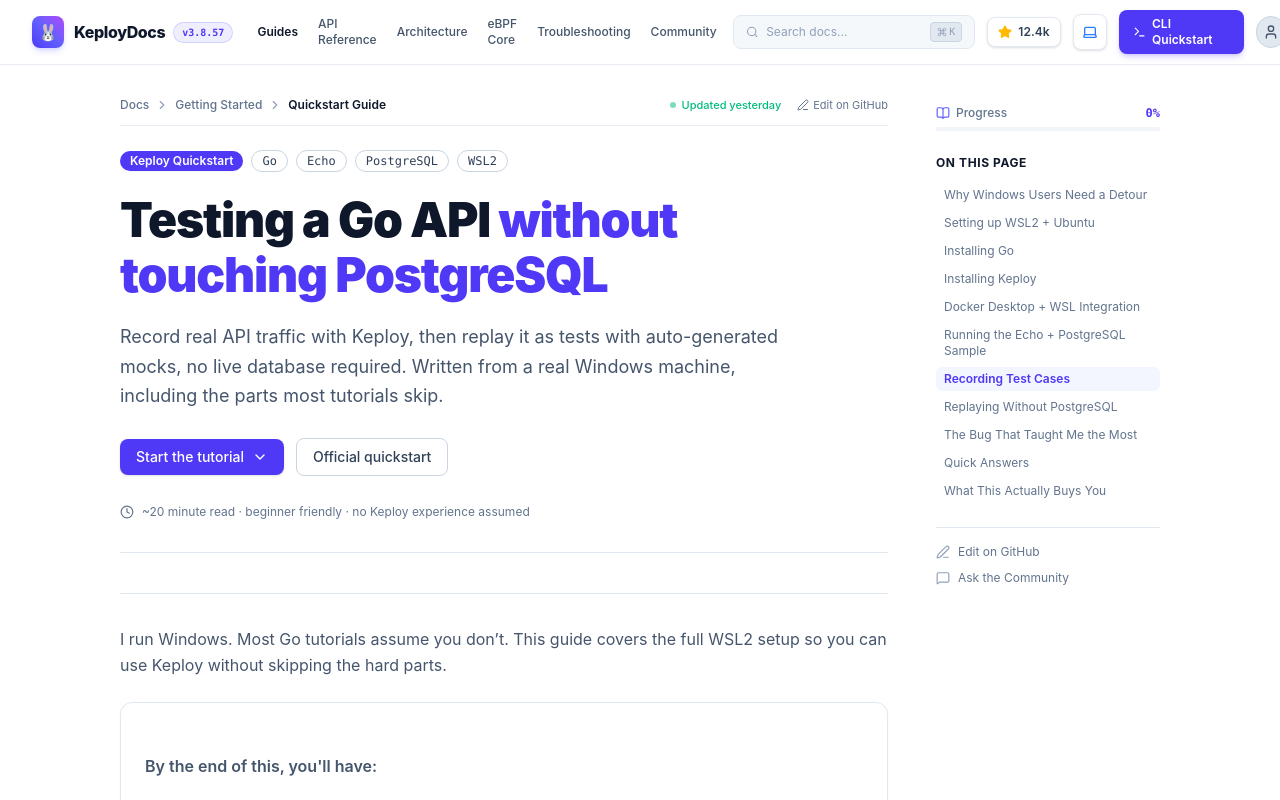
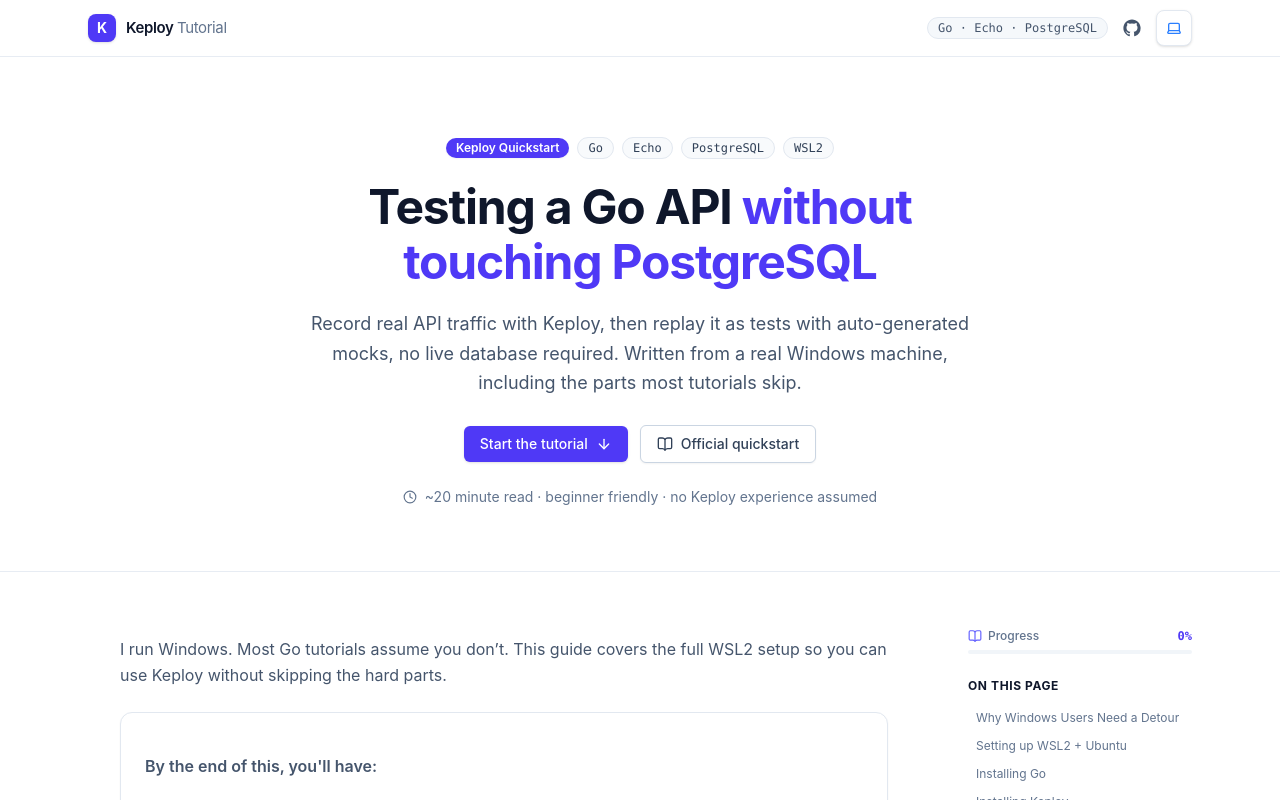
Before and after one commit to Dushyant-code2003/keploy-documentation, a Next.js app: page / in a window 1280 px wide. Shown: the top 800 px of the page. Built offline with nearby package versions, Linux system fonts and the light colour scheme.

Commit message:
feat: maximize view layout, streamline navbar, and add comprehensive explanation for --api-key usage

```diff
--- a/src/app/page.tsx
+++ b/src/app/page.tsx
@@ -1,118 +1,88 @@
 import React from "react";
 import TutorialContent from "@/content/tutorial.mdx";
 import { TableOfContents } from "@/components/TableOfContents";
-import {
-  Clock,
-  Key,
-  Layers,
-  ChevronRight,
-  Edit3,
-  ArrowRight,
-} from "lucide-react";
+import { Clock, ArrowDown, BookOpen } from "lucide-react";
 
 export default function Home() {
   return (
     <div className="min-h-screen bg-white dark:bg-[#070b13] text-slate-900 dark:text-slate-100 transition-colors">
-      <div className="max-w-6xl mx-auto flex justify-center gap-8 lg:gap-12 px-4 sm:px-6 py-8">
-        {/* Center Column: Documentation Body */}
-        <main className="flex-1 min-w-0 max-w-3xl">
-          {/* Breadcrumb & GitHub Edit Bar matching screenshot */}
-          <div className="flex flex-wrap items-center justify-between gap-3 text-xs text-slate-500 dark:text-slate-400 mb-6 pb-3 border-b border-slate-200/80 dark:border-slate-800/80">
-            <div className="flex items-center gap-1.5 font-medium">
-              <span className="hover:text-slate-900 dark:hover:text-white cursor-pointer">
-                Docs
-              </span>
-              <ChevronRight className="w-3.5 h-3.5 text-slate-400" />
-              <span className="hover:text-slate-900 dark:hover:text-white cursor-pointer">
-                Getting Started
-              </span>
-              <ChevronRight className="w-3.5 h-3.5 text-slate-400" />
-              <span className="text-slate-900 dark:text-slate-200 font-semibold">
-                Quickstart Guide
-              </span>
-            </div>
+      {/* Hero Section: Full width container with centered content matching benchmark */}
+      <section id="top" className="relative overflow-hidden border-b border-slate-200/80 dark:border-slate-800/80">
+        <div
+          aria-hidden="true"
+          className="absolute inset-0 -z-10 bg-[radial-gradient(ellipse_60%_50%_at_50%_-10%,oklch(0.67_0.2_41/0.12),transparent)]"
+        />
+        <div
+          aria-hidden="true"
+          className="absolute inset-0 -z-10 bg-[linear-gradient(to_right,var(--border)_1px,transparent_1px),linear-gradient(to_bottom,var(--border)_1px,transparent_1px)] bg-[size:56px_56px] opacity-[0.25] [mask-image:radial-gradient(ellipse_70%_60%_at_50%_0%,black,transparent)]"
+        />
 
-            <div className="flex items-center gap-4 text-[11px]">
-              <span className="flex items-center gap-1.5 text-emerald-500 font-medium">
-                <span className="w-1.5 h-1.5 rounded-full bg-emerald-500 animate-pulse" />
-                Updated yesterday
-              </span>
-              <a
-                href="https://github.com/keploy/samples-go"
-                target="_blank"
-                rel="noopener noreferrer"
-                className="flex items-center gap-1 hover:text-slate-900 dark:hover:text-white transition-colors"
-              >
-                <Edit3 className="w-3 h-3" />
-                <span>Edit on GitHub</span>
-              </a>
-            </div>
-          </div>
-
-          {/* Hero Section matching benchmark id="top" */}
-          <section id="top" className="space-y-5 mb-10 pb-8 border-b border-slate-200 dark:border-slate-800 scroll-mt-24 text-center sm:text-left">
-            <div className="flex flex-wrap items-center gap-2 justify-center sm:justify-start">
+        <div className="mx-auto max-w-3xl px-4 pt-14 pb-12 text-center sm:px-6 sm:pt-20 sm:pb-16">
+          {/* Stack Badges */}
+          <div className="mb-5 flex flex-wrap items-center justify-center gap-2">
             <span className="inline-flex items-center px-2.5 py-0.5 rounded-full text-xs font-semibold bg-indigo-600 text-white shadow-xs">
               Keploy Quickstart
             </span>
-              <span className="px-2.5 py-0.5 rounded-full text-xs font-mono font-medium border border-slate-300 dark:border-slate-700 text-slate-700 dark:text-slate-300">
+            <span className="inline-flex items-center px-2.5 py-0.5 rounded-full text-xs font-mono font-medium border border-slate-200 dark:border-slate-800 text-slate-700 dark:text-slate-300 bg-slate-50 dark:bg-slate-900/60">
               Go
             </span>
-              <span className="px-2.5 py-0.5 rounded-full text-xs font-mono font-medium border border-slate-300 dark:border-slate-700 text-slate-700 dark:text-slate-300">
+            <span className="inline-flex items-center px-2.5 py-0.5 rounded-full text-xs font-mono font-medium border border-slate-200 dark:border-slate-800 text-slate-700 dark:text-slate-300 bg-slate-50 dark:bg-slate-900/60">
               Echo
             </span>
-              <span className="px-2.5 py-0.5 rounded-full text-xs font-mono font-medium border border-slate-300 dark:border-slate-700 text-slate-700 dark:text-slate-300">
+            <span className="inline-flex items-center px-2.5 py-0.5 rounded-full text-xs font-mono font-medium border border-slate-200 dark:border-slate-800 text-slate-700 dark:text-slate-300 bg-slate-50 dark:bg-slate-900/60">
               PostgreSQL
             </span>
-              <span className="px-2.5 py-0.5 rounded-full text-xs font-mono font-medium border border-slate-300 dark:border-slate-700 text-slate-700 dark:text-slate-300">
+            <span className="inline-flex items-center px-2.5 py-0.5 rounded-full text-xs font-mono font-medium border border-slate-200 dark:border-slate-800 text-slate-700 dark:text-slate-300 bg-slate-50 dark:bg-slate-900/60">
               WSL2
             </span>
           </div>
 
-            <h1 className="text-3xl sm:text-4xl md:text-5xl font-black text-slate-900 dark:text-white tracking-tight leading-[1.15]">
+          {/* Headline */}
+          <h1 className="text-4xl sm:text-5xl font-bold tracking-tight text-slate-900 dark:text-white leading-[1.15]">
             Testing a Go API <span className="text-indigo-600 dark:text-indigo-400">without touching PostgreSQL</span>
           </h1>
 
-            <p className="text-base sm:text-lg text-slate-600 dark:text-slate-300 leading-relaxed font-normal max-w-2xl">
+          {/* Subtitle */}
+          <p className="mx-auto mt-5 max-w-2xl text-base leading-relaxed text-slate-600 dark:text-slate-300 sm:text-lg">
             Record real API traffic with Keploy, then replay it as tests with auto-generated mocks, no live database required. Written from a real Windows machine, including the parts most tutorials skip.
           </p>
 
-            {/* CTA Buttons matching benchmark */}
-            <div className="flex flex-wrap items-center gap-3 pt-2 justify-center sm:justify-start">
+          {/* Action CTA Buttons */}
+          <div className="mt-7 flex flex-wrap items-center justify-center gap-3">
             <a
               href="#why-windows-users-need-a-detour"
-                className="inline-flex items-center gap-2 px-4 py-2 rounded-lg bg-indigo-600 hover:bg-indigo-700 text-white text-sm font-medium shadow-sm transition-all"
+              className="inline-flex items-center gap-2 rounded-md bg-indigo-600 px-4 py-2 text-sm font-medium text-white shadow-sm hover:bg-indigo-700 transition-colors"
             >
               <span>Start the tutorial</span>
-                <ChevronRight className="w-4 h-4 rotate-90" />
+              <ArrowDown className="size-4" />
             </a>
 
             <a
               href="https://keploy.io/docs/quickstart/samples-echo/"
               target="_blank"
-                rel="noopener noreferrer"
-                className="inline-flex items-center gap-2 px-4 py-2 rounded-lg border border-slate-300 dark:border-slate-700 hover:bg-slate-100 dark:hover:bg-slate-800 text-slate-700 dark:text-slate-300 text-sm font-medium transition-all"
+              rel="noreferrer"
+              className="inline-flex items-center gap-2 rounded-md border border-slate-300 dark:border-slate-700 bg-white dark:bg-slate-900 px-4 py-2 text-sm font-medium text-slate-700 dark:text-slate-300 shadow-xs hover:bg-slate-50 dark:hover:bg-slate-800 transition-colors"
             >
+              <BookOpen className="size-4" />
               <span>Official quickstart</span>
             </a>
           </div>
 
-            {/* Meta chip matching benchmark */}
-            <div className="pt-2 text-xs text-slate-500 dark:text-slate-400 flex items-center gap-2 justify-center sm:justify-start">
-              <Clock className="w-3.5 h-3.5" />
+          {/* Reading Time Meta */}
+          <p className="mt-6 flex items-center justify-center gap-2 text-sm text-slate-500 dark:text-slate-400">
+            <Clock className="size-3.5" />
             <span>~20 minute read · beginner friendly · no Keploy experience assumed</span>
+          </p>
         </div>
       </section>
 
-          <hr className="my-8 border-slate-200 dark:border-slate-800" />
-
-          {/* Main Tutorial Body (MDX) */}
-          <article className="prose prose-slate dark:prose-invert max-w-none prose-headings:scroll-mt-24 prose-h1:hidden prose-pre:p-0 prose-pre:bg-transparent">
+      {/* Main Content & Sticky TOC Container (Maximized 6xl layout) */}
+      <div className="mx-auto flex max-w-6xl gap-12 px-4 py-12 sm:px-6">
+        <article className="mx-auto w-full min-w-0 max-w-3xl">
           <TutorialContent />
         </article>
-        </main>
 
-        {/* Right Column: Sticky Table of Contents */}
+        {/* Right Sticky Table of Contents */}
         <TableOfContents />
       </div>
     </div>
--- a/src/components/GotchaAccordion.tsx
+++ b/src/components/GotchaAccordion.tsx
@@ -25,12 +25,12 @@
   },
   {
     id: "browser-auth",
-    title: "Headless Browser OAuth Timeout in WSL2",
-    badge: "Keploy Auth",
-    symptom: "Opening browser for authentication... Error: authentication timed out after 1 minute; unexpected status 401: invalid or expired code.",
-    cause: "WSL2 running in a headless CLI cannot automatically open your Windows default browser to complete the interactive OAuth callback.",
-    solution: "Use the non-interactive manual login flag or pass your Keploy API key directly via the --api-key flag in recording and testing commands.",
-    code: `# Option A: Interactive manual login prompt\nkeploy login --manual-login\n\n# Option B: Direct CLI flag injection\nkeploy record -c "./echo-psql-url-shortener" --api-key "kep_YOUR_KEY"`,
+    title: "Why Use the API Key Command Over Direct Browser Login?",
+    badge: "Keploy Auth & WSL2",
+    symptom: "Opening browser for authentication... Error: authentication timed out after 1 minute; unexpected status 401: invalid or expired code, or root cannot find credentials.",
+    cause: "WSL2 runs headlessly without a native GUI browser callback, and Keploy commands run under 'sudo' (which isolates user credentials stored in ~/.keploy/ from root).",
+    solution: "Pass your API key directly via the --api-key flag (or set KEPLOY_API_KEY). This bypasses desktop browser popups entirely and immediately authenticates the root supervisor process.",
+    code: `# Option A: Direct CLI flag injection (works locally and in CI/CD)\nsudo -E PATH="$PATH" keploy record -c "./echo-psql-url-shortener" --api-key "kep_YOUR_KEY"\n\n# Option B: Environment variable injection\nexport KEPLOY_API_KEY="kep_YOUR_KEY"`,
   },
   {
     id: "cgo-compile",
--- a/src/components/Navbar.tsx
+++ b/src/components/Navbar.tsx
@@ -1,135 +1,42 @@
 "use client";
 
-import React, { useState } from "react";
+import React from "react";
 import Link from "next/link";
 import { ThemeToggle } from "./ThemeToggle";
-import {
-  Search,
-  Star,
-  Terminal,
-  User,
-  Command,
-} from "lucide-react";
 
 export function Navbar() {
-  const [searchFocused, setSearchFocused] = useState(false);
+  return (
+    <header className="sticky top-0 z-50 w-full border-b border-slate-200/80 dark:border-slate-800/80 bg-white/80 dark:bg-[#070b13]/80 backdrop-blur-md">
+      <div className="mx-auto flex h-14 max-w-6xl items-center justify-between gap-4 px-4 sm:px-6">
+        {/* Brand */}
+        <Link href="#top" className="flex items-center gap-2.5 group">
+          <span className="grid size-7 place-items-center rounded-lg bg-indigo-600 text-white font-bold text-sm shadow-sm group-hover:scale-105 transition-transform">
+            K
+          </span>
+          <span className="text-[15px] font-semibold tracking-tight text-slate-900 dark:text-white">
+            Keploy <span className="text-slate-500 font-normal">Tutorial</span>
+          </span>
+        </Link>
 
-  return (
-    <header className="sticky top-0 z-50 w-full border-b border-slate-200/80 dark:border-slate-800/80 bg-white/90 dark:bg-[#070b13]/90 backdrop-blur-md">
-      <div className="max-w-[1600px] mx-auto px-4 sm:px-6 lg:px-8 h-16 flex items-center justify-between gap-4">
-        {/* Left: Brand + Version Badge */}
-        <div className="flex items-center gap-6">
-          <Link href="/" className="flex items-center gap-2.5 group">
-            <div className="w-8 h-8 rounded-lg bg-gradient-to-tr from-indigo-600 via-indigo-500 to-purple-500 text-white flex items-center justify-center font-bold text-base shadow-md shadow-indigo-500/20 group-hover:scale-105 transition-transform">
-              🐰
-            </div>
-            <div className="flex items-center gap-2">
-              <span className="font-extrabold text-base tracking-tight text-slate-900 dark:text-white">
-                KeployDocs
-              </span>
-              <span className="px-2 py-0.5 text-[10px] font-mono font-semibold rounded-full bg-indigo-500/10 text-indigo-600 dark:text-indigo-400 border border-indigo-500/20">
-                v3.8.57
-              </span>
-            </div>
-          </Link>
+        {/* Right Action Icons: Badge, GitHub, ThemeToggle */}
+        <div className="flex items-center gap-2">
+          <span className="hidden sm:inline-flex items-center rounded-full border border-slate-200 dark:border-slate-800 bg-slate-100/70 dark:bg-slate-900/60 px-2.5 py-0.5 text-xs font-mono font-medium text-slate-600 dark:text-slate-400">
+            Go · Echo · PostgreSQL
+          </span>
 
-          {/* Center Links (Desktop) */}
-          <nav className="hidden xl:flex items-center gap-5 text-xs font-medium text-slate-600 dark:text-slate-400">
-            <a
-              href="#overview"
-              className="text-slate-900 dark:text-white font-semibold transition-colors"
-            >
-              Guides
-            </a>
-            <a
-              href="#prerequisites"
-              className="hover:text-slate-900 dark:hover:text-white transition-colors"
-            >
-              API Reference
-            </a>
-            <a
-              href="#architecture-overview"
-              className="hover:text-slate-900 dark:hover:text-white transition-colors"
-            >
-              Architecture
-            </a>
-            <a
-              href="#aha-zero-db-proof"
-              className="hover:text-slate-900 dark:hover:text-white transition-colors"
-            >
-              eBPF Core
-            </a>
-            <a
-              href="#real-world-gotchas"
-              className="hover:text-slate-900 dark:hover:text-white transition-colors"
-            >
-              Troubleshooting
-            </a>
-            <a
-              href="https://github.com/keploy/keploy"
-              target="_blank"
-              rel="noopener noreferrer"
-              className="hover:text-slate-900 dark:hover:text-white transition-colors"
-            >
-              Community
-            </a>
-          </nav>
-        </div>
-
-        {/* Right: Search, GitHub Star, ThemeToggle, Primary Action, Profile */}
-        <div className="flex items-center gap-2.5 sm:gap-3">
-          {/* Quick Search Bar */}
-          <div className="relative hidden md:block w-48 lg:w-64">
-            <div
-              className={`flex items-center justify-between px-3 py-1.5 rounded-lg border text-xs text-slate-500 dark:text-slate-400 bg-slate-100/70 dark:bg-slate-900/60 transition-all ${
-                searchFocused
-                  ? "border-indigo-500 ring-2 ring-indigo-500/20 bg-white dark:bg-slate-900 text-slate-800 dark:text-slate-200"
-                  : "border-slate-200 dark:border-slate-800 hover:border-slate-300 dark:hover:border-slate-700"
-              }`}
-            >
-              <div className="flex items-center gap-2">
-                <Search className="w-3.5 h-3.5 text-slate-400" />
-                <input
-                  type="text"
-                  placeholder="Search docs..."
-                  onFocus={() => setSearchFocused(true)}
-                  onBlur={() => setSearchFocused(false)}
-                  className="bg-transparent border-none outline-none text-xs w-full text-slate-800 dark:text-slate-200 placeholder:text-slate-400"
-                />
-              </div>
-              <kbd className="hidden sm:inline-flex items-center gap-0.5 px-1.5 py-0.5 text-[10px] font-mono text-slate-400 bg-slate-200 dark:bg-slate-800 rounded border border-slate-300 dark:border-slate-700">
-                <Command className="w-2.5 h-2.5" />K
-              </kbd>
-            </div>
-          </div>
-
-          {/* GitHub Star Button */}
           <a
             href="https://github.com/keploy/keploy"
             target="_blank"
-            rel="noopener noreferrer"
-            className="hidden sm:inline-flex items-center gap-1.5 px-2.5 py-1.5 rounded-lg border border-slate-200 dark:border-slate-800 bg-white dark:bg-slate-900 text-xs font-medium text-slate-700 dark:text-slate-300 hover:bg-slate-100 dark:hover:bg-slate-800 transition-colors shadow-sm"
+            rel="noreferrer"
+            aria-label="Keploy on GitHub"
+            className="inline-flex size-8 items-center justify-center rounded-lg text-slate-600 dark:text-slate-400 hover:bg-slate-100 dark:hover:bg-slate-800 hover:text-slate-900 dark:hover:text-white transition-colors"
           >
-            <Star className="w-3.5 h-3.5 text-amber-400 fill-amber-400" />
-            <span className="font-semibold">12.4k</span>
+            <svg viewBox="0 0 24 24" fill="currentColor" className="size-4.5">
+              <path d="M12 .5C5.65.5.5 5.65.5 12c0 5.08 3.29 9.39 7.86 10.91.58.11.79-.25.79-.55 0-.27-.01-1.17-.02-2.12-3.2.7-3.88-1.36-3.88-1.36-.52-1.33-1.28-1.68-1.28-1.68-1.04-.71.08-.7.08-.7 1.15.08 1.76 1.19 1.76 1.19 1.03 1.76 2.69 1.25 3.35.96.1-.75.4-1.25.72-1.54-2.55-.29-5.24-1.28-5.24-5.68 0-1.26.45-2.28 1.19-3.09-.12-.29-.52-1.46.11-3.05 0 0 .97-.31 3.17 1.18a11 11 0 0 1 5.77 0c2.2-1.49 3.16-1.18 3.16-1.18.63 1.59.24 2.76.12 3.05.74.81 1.19 1.83 1.19 3.09 0 4.41-2.69 5.38-5.26 5.66.41.36.78 1.06.78 2.14 0 1.55-.01 2.79-.01 3.17 0 .31.2.67.8.55A11.51 11.51 0 0 0 23.5 12C23.5 5.65 18.35.5 12 .5Z" />
+            </svg>
           </a>
 
-          {/* Dark / Light Mode Toggle */}
           <ThemeToggle />
-
-          {/* Primary Action Button (Matches Screenshot) */}
-          <a
-            href="#quickstart"
-            className="inline-flex items-center gap-1.5 px-3.5 py-1.5 rounded-lg text-xs font-semibold text-white bg-indigo-600 hover:bg-indigo-500 shadow-md shadow-indigo-600/20 transition-all focus:outline-none focus:ring-2 focus:ring-indigo-500"
-          >
-            <Terminal className="w-3.5 h-3.5" />
-            <span>CLI Quickstart</span>
-          </a>
-
-          {/* User Profile Avatar */}
-          <div className="w-8 h-8 rounded-full bg-slate-200 dark:bg-slate-800 border border-slate-300 dark:border-slate-700 flex items-center justify-center text-slate-600 dark:text-slate-400 text-xs font-bold">
-            <User className="w-4 h-4" />
-          </div>
         </div>
       </div>
     </header>
--- a/src/content/tutorial.mdx
+++ b/src/content/tutorial.mdx
@@ -181,6 +181,15 @@
       <p className="my-4 leading-[1.75] text-slate-700 dark:text-slate-300">
         This opens a browser tab to sign in. You have about a minute before the auth code expires, if you&apos;re slow to switch tabs, it&apos;ll time out and you&apos;ll just need to re-run the command.
       </p>
+
+      <Callout type="info" title="Why I choose --api-key over direct browser authentication">
+        While <code>keploy login</code> works when a desktop browser is directly attached, I chose to authenticate using <code>--api-key &quot;kep_YOUR_KEY&quot;</code> directly in the CLI commands for three major reasons:
+        <ul className="mt-2 space-y-1.5 list-disc pl-5 text-sm leading-relaxed">
+          <li><strong>Headless WSL2 Timeout:</strong> In WSL2, opening the Windows default browser over the virtualized network bridge often hangs or exceeds the 60-second OAuth callback window, producing <code>unexpected status 401: invalid or expired code</code>.</li>
+          <li><strong>Root / Sudo Credential Isolation:</strong> Keploy requires <code>sudo</code> for eBPF kernel network socket hooks. When running under <code>sudo</code>, Linux switches to root, which looks for tokens in <code>/root/.keploy/</code> rather than your user directory (<code>/home/username/.keploy/</code>). Passing <code>--api-key</code> provides instant authentication directly to the root supervisor process.</li>
+          <li><strong>Deterministic &amp; CI/CD Ready:</strong> Interactive browser prompts cannot run in headless CI/CD runners (like GitHub Actions). Passing <code>--api-key</code> (or setting the <code>KEPLOY_API_KEY</code> environment variable) guarantees reproducible, automated test execution everywhere.</li>
+        </ul>
+      </Callout>
     </div>
   </div>
 
@@ -279,8 +288,12 @@
   code='sudo -E PATH="$PATH" keploy record -c "./echo-psql-url-shortener" --api-key "kep_YOUR_KEY"'
 />
 
-<Callout type="info" title="Why sudo?">
-  Keploy needs to intercept traffic at the network layer via eBPF, which requires root. This is also why the <code>PATH</code> needs to be explicitly passed through with <code>-E PATH=&quot;$PATH&quot;</code>, otherwise <code>sudo</code> resets your environment and can&apos;t find your Go binary. (If your Windows username has spaces or your <code>$PATH</code> includes Windows paths with spaces in them, quote <code>$PATH</code>, an unquoted variable here silently breaks the command.)
+<Callout type="info" title="Why sudo and why --api-key?">
+  <p>Two critical environment requirements are handled in this single command:</p>
+  <ul className="mt-2 space-y-1.5 list-disc pl-5 text-sm leading-relaxed">
+    <li><strong>eBPF requires root:</strong> Intercepting kernel TCP sockets requires elevated privileges (<code>sudo</code>). Passing <code>-E PATH=&quot;$PATH&quot;</code> preserves your Go and Keploy binary search paths so root can locate them without resetting your shell environment.</li>
+    <li><strong>Root session authentication:</strong> Because <code>sudo</code> isolates home directory configs, the root process cannot read tokens saved under <code>/home/username/.keploy/</code>. Passing <code>--api-key &quot;kep_YOUR_KEY&quot;</code> directly authenticates the root supervisor process immediately, completely bypassing browser popups and timeout issues.</li>
+  </ul>
 </Callout>
 
 <p className="my-4 leading-[1.75] text-slate-700 dark:text-slate-300">
```
Lines whose indentation alone changed are shown as unchanged.
